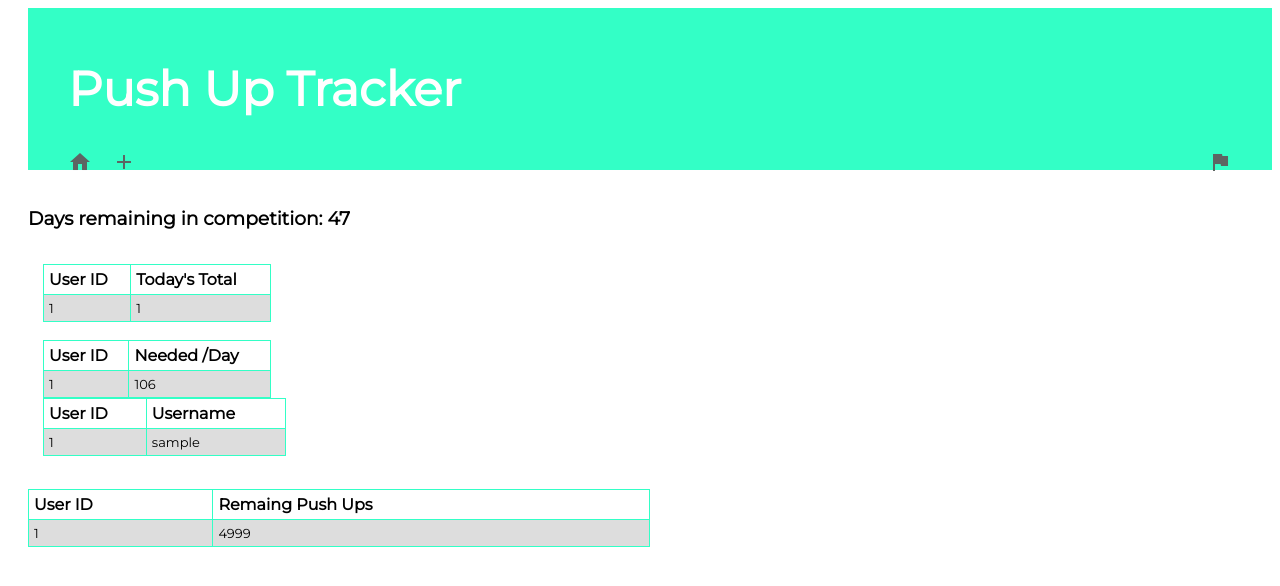
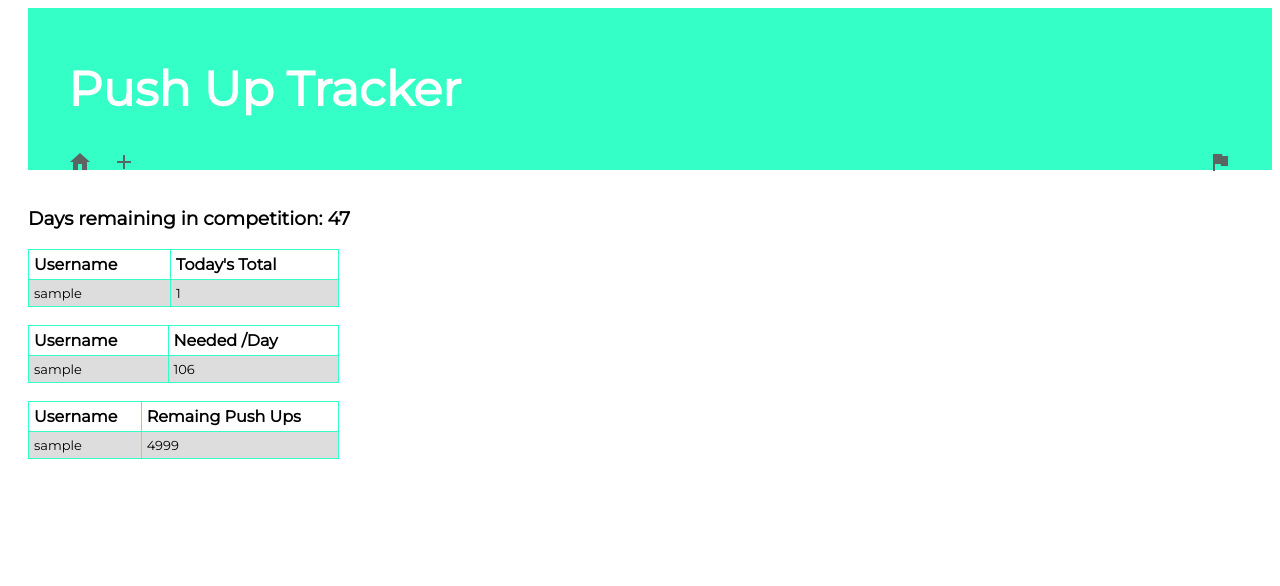
Before and after one commit to cgeorgiades27/puc, a Django app: page /competition in a window 1280 px wide. Shown: the top 586 px of the page. Run offline with Django 3.2, Linux system fonts and the light colour scheme; tables that the repository leaves empty hold one stand-in row (values such as "Sample post"); some libraries are stand-ins or nearby versions.

Commit message:
Fixed the join.

```diff
--- a/tracker/templates/tracker/competition.html
+++ b/tracker/templates/tracker/competition.html
@@ -2,61 +2,48 @@
 {% block content %}
 <br>
 <h3>Days remaining in competition: {{ daysRemaining }}</h3>
-<div class="row" style="padding: 15px; width 50%;">
-  <div class="column" style="width: 25%;">
-    <table style="width:75%;">
+<div>
+  <table style="width:25%;">
     <tr>
-        <th>User ID</th>
+      <th>Username</th>
       <th>Today's Total</th>
     </tr>
     {% for x in todayTotal %}
     <tr>
-        <td>{{ x.user }}</td>
+      <td>{{ x.user__username }}</td>
       <td>{{ x.todayTotal }}</td>
     </tr>
     {% endfor %}
   </table>
+</div>
 <br>
-    <table style="width:75%;">
+<div>
+  <table style="width:25%;">
     <tr>
-        <th>User ID</th>
+      <th>Username</th>
       <th>Needed /Day</th>
     </tr>
     {% for x in perDay %}
     <tr>
-        <td>{{ x.user }}</td>
+      <td>{{ x.user__username }}</td>
       <td>{{ x.total }}</td>
     </tr>
     {% endfor %}
   </table>
-    </table>
-  </div>
-  <div class="column" style="width:40%;">
-    <table>
-      <tr>
-        <th>User ID</th>
-        <th>Username</th>
-      </tr>
-      {% for x in users %}
-      <tr>
-        <td>{{ x.id }}</td>
-        <td>{{ x.username }} </td>
-      </tr>
-      {% endfor %}
-    </table>
-  </div>
 </div>
 <br>
-<table>
+<div>
+  <table style="width:25%;">
     <tr>
-    <th>User ID</th>
+      <th>Username</th>
       <th>Remaing Push Ups</th>
     </tr>
     {% for x in remainingPushUps %}
     <tr>
-    <td>{{ x.user }}</td>
+      <td>{{ x.user__username }}</td>
       <td>{{ x.total }}</td>
     </tr>
     {% endfor %}
   </table>
   {% endblock %}
+</div>
--- a/tracker/views.py
+++ b/tracker/views.py
@@ -21,13 +21,10 @@ def competition(request):
     startDate = date(2018, 11, 27)
     setRange = Entry.objects.filter(date_completed__gte=startDate)
     todayRange = Entry.objects.filter(date_completed__gte=date.today())
-    todayTotal = todayRange.values('user').annotate(
-        todayTotal=Sum(F('reps') * F('sets'))).order_by('-todayTotal')
     daysRemaining = (date(2018, 12, 31) - date.today()).days
-    remainingPushUps = setRange.values('user').annotate(
-        total=5000 - (Sum(F('reps') * F('sets')))).order_by('total')
-    perDay = setRange.values('user').annotate(
-        total=(5000 - (Sum(F('reps') * F('sets')))) / daysRemaining).order_by('total')
+    todayTotal = todayRange.values('user__username').annotate(todayTotal = Sum(F('reps') * F('sets'))).order_by('-todayTotal')
+    remainingPushUps = setRange.values('user__username').annotate(total = 5000 - (Sum(F('reps') * F('sets')))).order_by('total')
+    perDay = setRange.values('user__username').annotate(total = (5000 - (Sum(F('reps') * F('sets')))) / daysRemaining).order_by('total')
     return render(request, 'tracker/competition.html', {
         'remainingPushUps': remainingPushUps,
         'users': users,
@@ -41,9 +38,9 @@ def workout_log(request):
     logs = Entry.objects.all().order_by('-date_completed')
 
     def DateRange(n):
-        refDate = date.today() - timedelta(days=n)
-        dateSet = Entry.objects.filter(date_completed__gte=refDate)
-        return dateSet.values('user').annotate(total=Sum(F('reps') * F('sets'))).order_by('-total')
+        refDate = date.today() - timedelta(days = n)
+        dateSet = Entry.objects.filter(date_completed__gte = refDate)
+        return dateSet.values('user').annotate(total = Sum(F('reps') * F('sets'))).order_by('-total')
 
     group0 = DateRange(0)
     group7 = DateRange(7)
```
Lines whose indentation alone changed are shown as unchanged.
